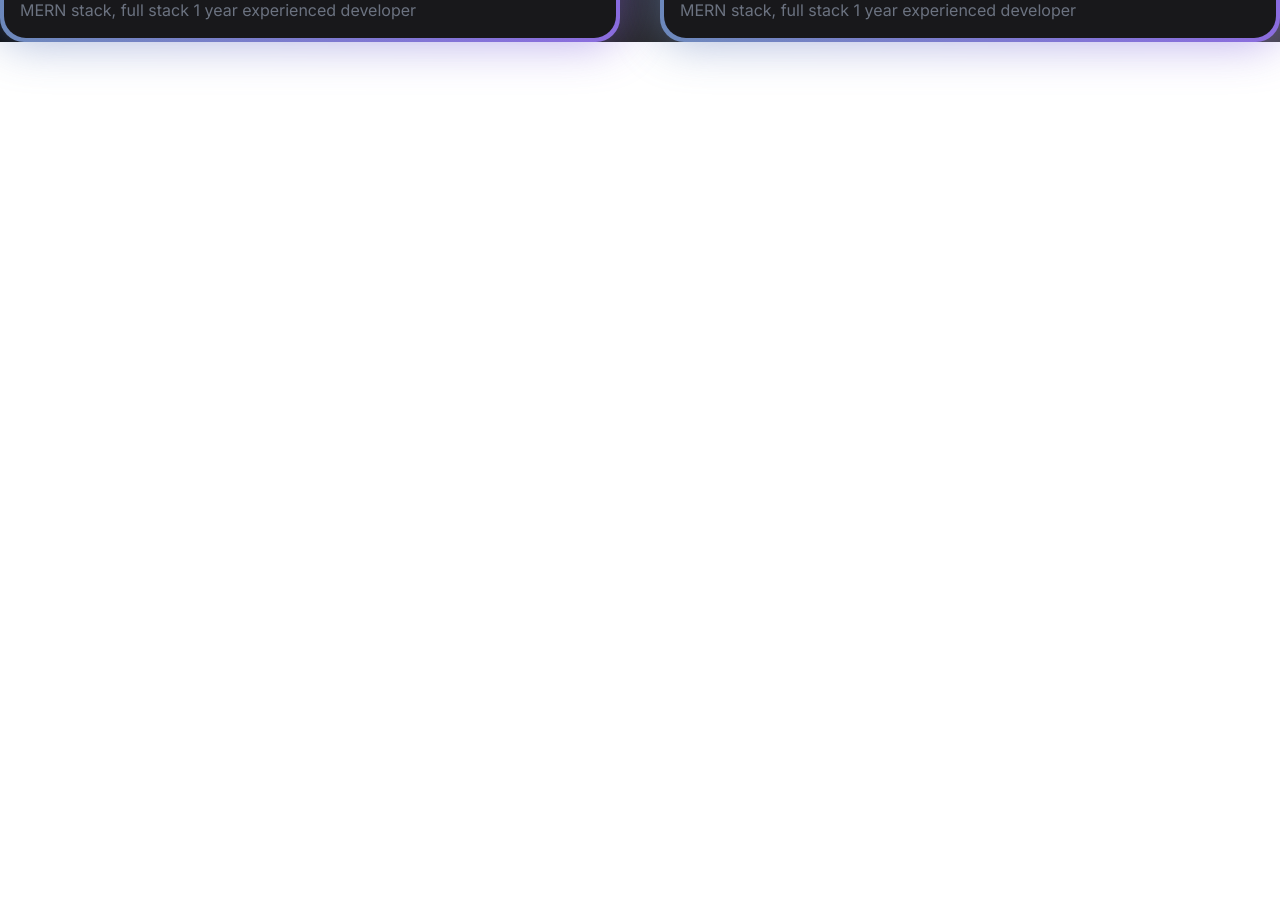
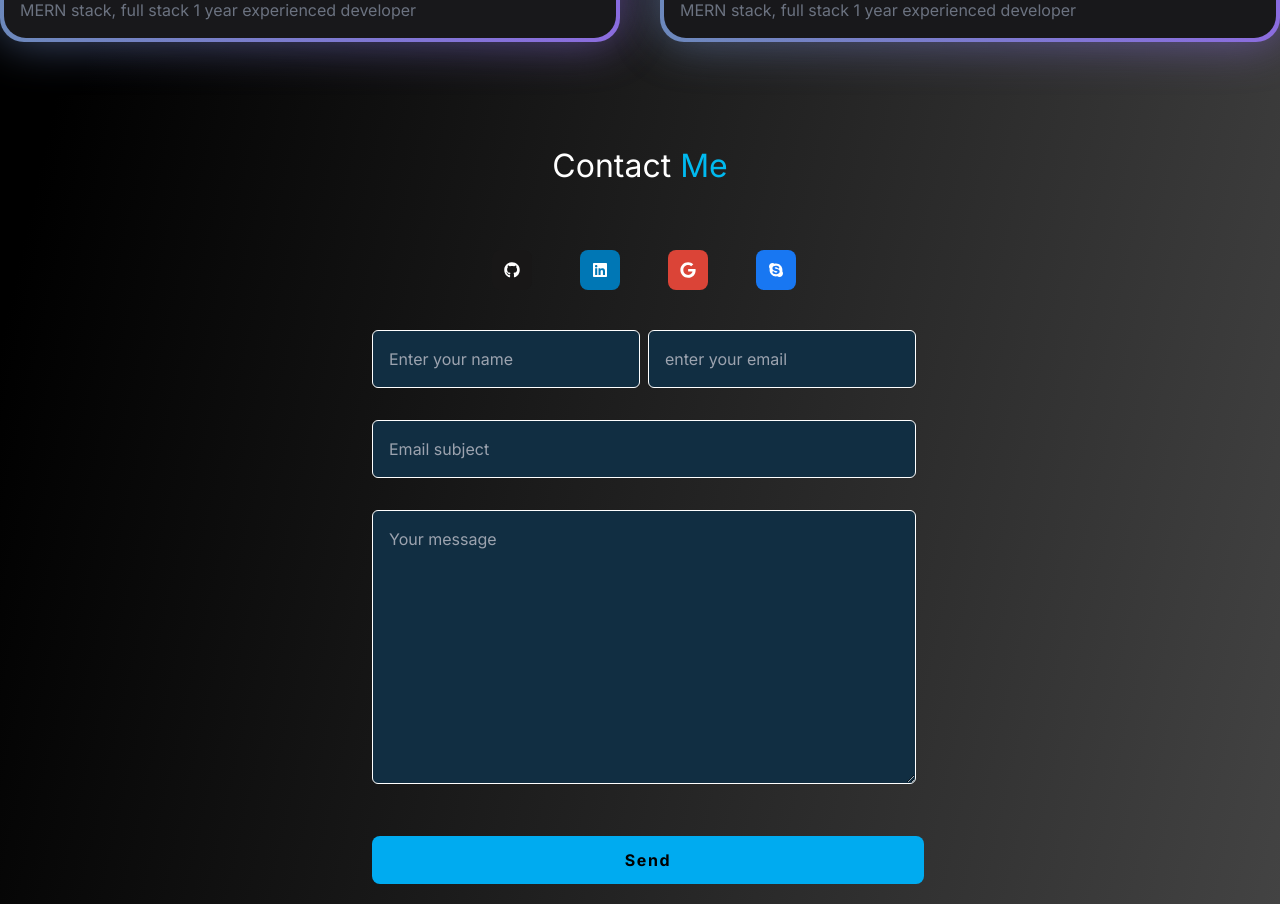
Before and after one commit to Viateur-akimana/portfolio-main, a Next.js app: page / in a window 1280 px wide. Shown: the part 4720-5624 px from the top of the page. Before the commit the page ends 4762 px from the top, so only its background shows below. Built offline with nearby package versions, Linux system fonts and the light colour scheme.

Commit message:
making contact me section

```diff
--- a/app/page.tsx
+++ b/app/page.tsx
@@ -4,6 +4,7 @@ import Image from 'next/image'
 import Projects from "../components/Projects"
 import Skills from '../components/Skills'
 import Experience from '@/components/Experience'
+import Contact from '@/components/Contact'
 
 export default function Home() {
   return (
@@ -35,6 +36,7 @@ export default function Home() {
       <Skills />
       <Projects />
       <Experience />
+      <Contact />
     </div>
   )
 }
--- a/components/Contact.tsx
+++ b/components/Contact.tsx
@@ -1,11 +1,42 @@
+'use client'
+
 import React from 'react'
+import { FaGithub, FaLinkedin, FaSkype, FaGoogle} from 'react-icons/fa'
 
-const Contact = () => {
+type Props = {}
+
+const Contacts = (props: Props) => {
   return (
-    <div>
 
+    <div className=' h-max-screen'>
+      <div className='h-max-screen md:h-auto flex flex-col p-5 justify-start mt-20 items-center gap-10 text-white text-center'>
+        <h1 className='text-[2em] text-white'>Contact <span className='text-[#00baf0]'>Me</span></h1>
+
+        <div className='flex gap-10'>
+          <button className='btn bg-[#181717] border-none  hover:border-[#181717]' onClick={()=>window.open('https://github.com/Viateur-akimana/')}><FaGithub /></button>
+          <button className='btn bg-[#0077B5]' onClick={() => window.open('https://www.linkedin.com/in/akimana-viateur-704402262/')}><FaLinkedin /></button>
+          <button className='btn bg-[#DB4437] border-none' onClick={() => window.open('mailto:akimanaviateur94@gmail.com')}><FaGoogle /></button>
+          <button className='btn bg-[#1877F2] border-none' onClick={() => window.open('https://join.skype.com/invite/JDqSWES4dYLn')}><FaSkype /></button>
+
+        </div>
+        <div className='flex flex-col gap-5'>
+          <div>
+            <input placeholder='Enter your name' type='text' name='name' />
+            <input placeholder='enter your email' type='email' name='email' />
+          </div>
+          <input placeholder='Email subject' type='text' name='subject' />
+          <textarea placeholder='Your message' rows={10} name='message'>
+
+          </textarea>
+          <button className='btn text-black bg-[#00abf0]'>send</button>
+
+
+
+        </div>
+
+      </div>
     </div>
   )
 }
 
-export default Contact
+export default Contacts
--- /dev/null
+++ b/components/ui/input.tsx
@@ -0,0 +1,61 @@
+// Input component extends from shadcnui - https://ui.shadcn.com/docs/components/input
+"use client";
+import * as React from "react";
+import { cn } from "../../app/utils/cn";
+import { useMotionTemplate, useMotionValue, motion } from "framer-motion";
+
+export interface InputProps
+  extends React.InputHTMLAttributes<HTMLInputElement> {}
+
+const Input = React.forwardRef<HTMLInputElement, InputProps>(
+  ({ className, type, ...props }, ref) => {
+    const radius = 100; // change this to increase the rdaius of the hover effect
+    const [visible, setVisible] = React.useState(false);
+
+    let mouseX = useMotionValue(0);
+    let mouseY = useMotionValue(0);
+
+    function handleMouseMove({ currentTarget, clientX, clientY }: any) {
+      let { left, top } = currentTarget.getBoundingClientRect();
+
+      mouseX.set(clientX - left);
+      mouseY.set(clientY - top);
+    }
+    return (
+      <motion.div
+        style={{
+          background: useMotionTemplate`
+        radial-gradient(
+          ${visible ? radius + "px" : "0px"} circle at ${mouseX}px ${mouseY}px,
+          var(--blue-500),
+          transparent 80%
+        )
+      `,
+        }}
+        onMouseMove={handleMouseMove}
+        onMouseEnter={() => setVisible(true)}
+        onMouseLeave={() => setVisible(false)}
+        className="p-[2px] rounded-lg transition duration-300 group/input"
+      >
+        <input
+          type={type}
+          className={cn(
+            `flex h-10 w-full border-none bg-gray-50 dark:bg-zinc-800 text-black dark:text-white shadow-input rounded-md px-3 py-2 text-sm  file:border-0 file:bg-transparent
+          file:text-sm file:font-medium placeholder:text-neutral-400 dark:placeholder-text-neutral-600
+          focus-visible:outline-none focus-visible:ring-[2px]  focus-visible:ring-neutral-400 dark:focus-visible:ring-neutral-600
+           disabled:cursor-not-allowed disabled:opacity-50
+           dark:shadow-[0px_0px_1px_1px_var(--neutral-700)]
+           group-hover/input:shadow-none transition duration-400
+           `,
+            className
+          )}
+          ref={ref}
+          {...props}
+        />
+      </motion.div>
+    );
+  }
+);
+Input.displayName = "Input";
+
+export { Input };
--- /dev/null
+++ b/components/ui/label.tsx
@@ -0,0 +1,24 @@
+// Label component extends from shadcnui - https://ui.shadcn.com/docs/components/label
+
+"use client";
+import * as React from "react";
+import * as LabelPrimitive from "@radix-ui/react-label";
+
+import { cn } from "../../app/utils/cn";
+
+const Label = React.forwardRef<
+  React.ElementRef<typeof LabelPrimitive.Root>,
+  React.ComponentPropsWithoutRef<typeof LabelPrimitive.Root>
+>(({ className, ...props }, ref) => (
+  <LabelPrimitive.Root
+    ref={ref}
+    className={cn(
+      "text-sm font-medium text-black dark:text-white leading-none peer-disabled:cursor-not-allowed peer-disabled:opacity-70",
+      className
+    )}
+    {...props}
+  />
+));
+Label.displayName = LabelPrimitive.Root.displayName;
+
+export { Label };
```
